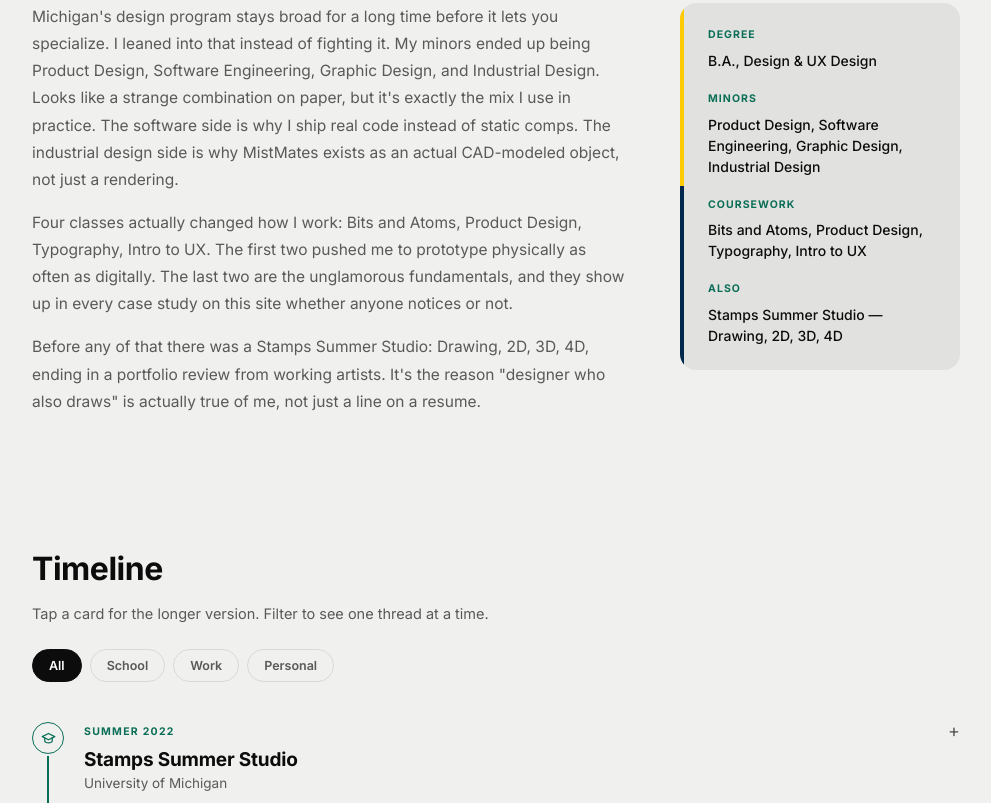
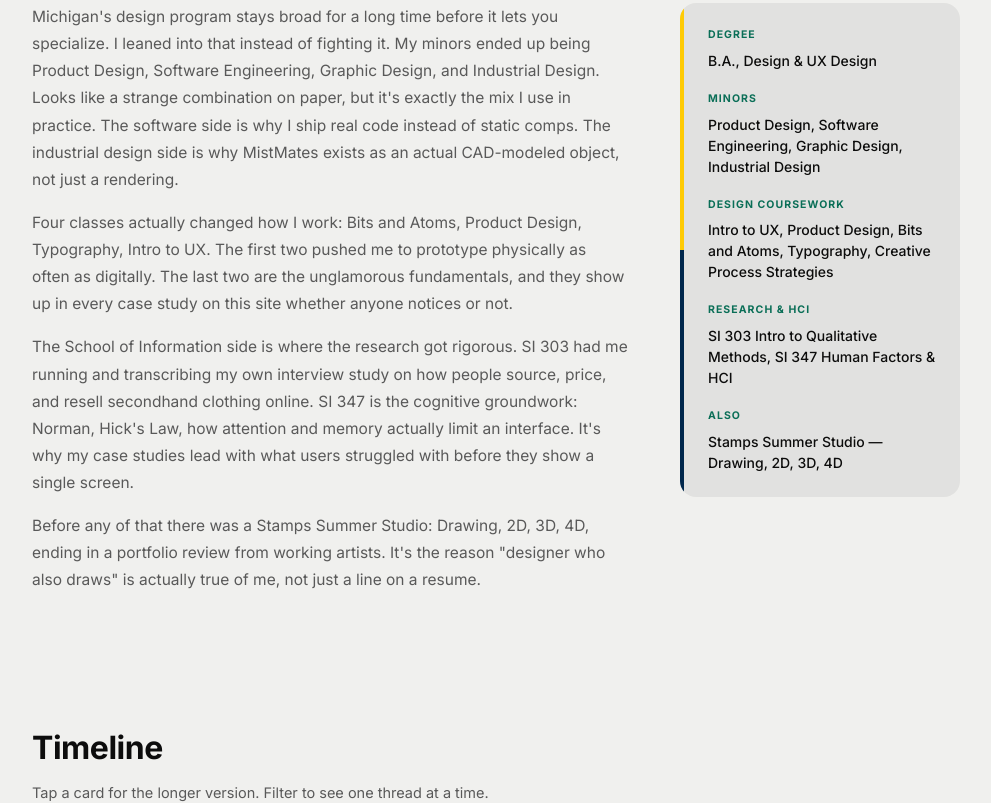
Before and after one commit to blevitsky/blevitsky, a plain HTML site: page about.html in a window 1280 px wide. Shown: the part 1021-1824 px from the top of the page, without its empty margins (256-1247 px from the left). Drawn offline with Linux system fonts and the light colour scheme.

Commit message:
About: add research & HCI coursework (SI 303, SI 347, Creative Process Strategies)
Co-Authored-By: Claude Opus 5.5 <noreply@anthropic.com>
Claude-Session: https://claude.ai/code/session_01BHEX772BSLHETkuThtaMnV

```diff
--- a/about.html
+++ b/about.html
@@ -108,12 +108,14 @@
             <div class="ab2-mich-main">
               <p class="ab2-p">Michigan's design program stays broad for a long time before it lets you specialize. I leaned into that instead of fighting it. My minors ended up being Product Design, Software Engineering, Graphic Design, and Industrial Design. Looks like a strange combination on paper, but it's exactly the mix I use in practice. The software side is why I ship real code instead of static comps. The industrial design side is why MistMates exists as an actual CAD-modeled object, not just a rendering.</p>
               <p class="ab2-p">Four classes actually changed how I work: Bits and Atoms, Product Design, Typography, Intro to UX. The first two pushed me to prototype physically as often as digitally. The last two are the unglamorous fundamentals, and they show up in every case study on this site whether anyone notices or not.</p>
+              <p class="ab2-p">The School of Information side is where the research got rigorous. SI 303 had me running and transcribing my own interview study on how people source, price, and resell secondhand clothing online. SI 347 is the cognitive groundwork: Norman, Hick's Law, how attention and memory actually limit an interface. It's why my case studies lead with what users struggled with before they show a single screen.</p>
               <p class="ab2-p">Before any of that there was a Stamps Summer Studio: Drawing, 2D, 3D, 4D, ending in a portfolio review from working artists. It's the reason "designer who also draws" is actually true of me, not just a line on a resume.</p>
             </div>
             <div class="ab2-mich-stats">
               <div class="ab2-mich-stat"><div class="ab2-mich-stat-label">Degree</div><div class="ab2-mich-stat-val">B.A., Design &amp; UX Design</div></div>
               <div class="ab2-mich-stat"><div class="ab2-mich-stat-label">Minors</div><div class="ab2-mich-stat-val">Product Design, Software Engineering, Graphic Design, Industrial Design</div></div>
-              <div class="ab2-mich-stat"><div class="ab2-mich-stat-label">Coursework</div><div class="ab2-mich-stat-val">Bits and Atoms, Product Design, Typography, Intro to UX</div></div>
+              <div class="ab2-mich-stat"><div class="ab2-mich-stat-label">Design coursework</div><div class="ab2-mich-stat-val">Intro to UX, Product Design, Bits and Atoms, Typography, Creative Process Strategies</div></div>
+              <div class="ab2-mich-stat"><div class="ab2-mich-stat-label">Research &amp; HCI</div><div class="ab2-mich-stat-val">SI 303 Intro to Qualitative Methods, SI 347 Human Factors &amp; HCI</div></div>
               <div class="ab2-mich-stat"><div class="ab2-mich-stat-label">Also</div><div class="ab2-mich-stat-val">Stamps Summer Studio — Drawing, 2D, 3D, 4D</div></div>
             </div>
           </div>
```
